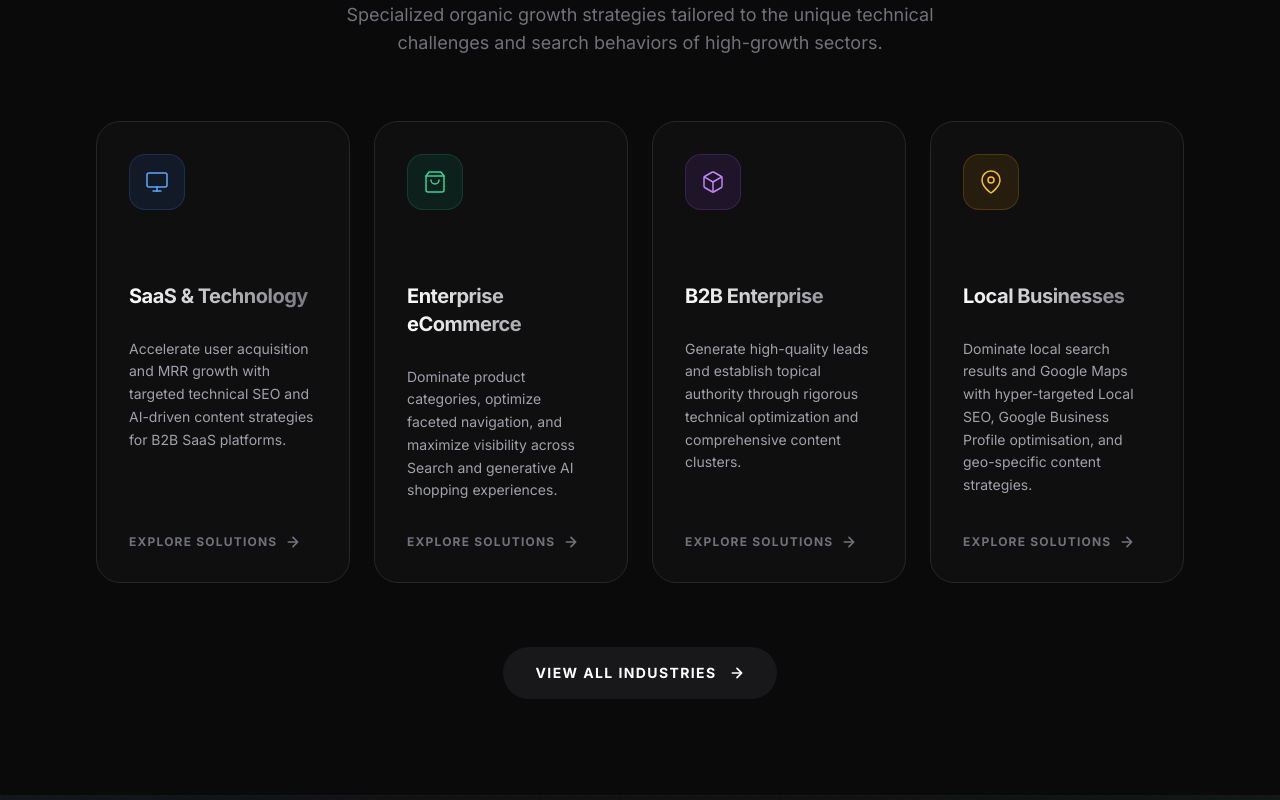
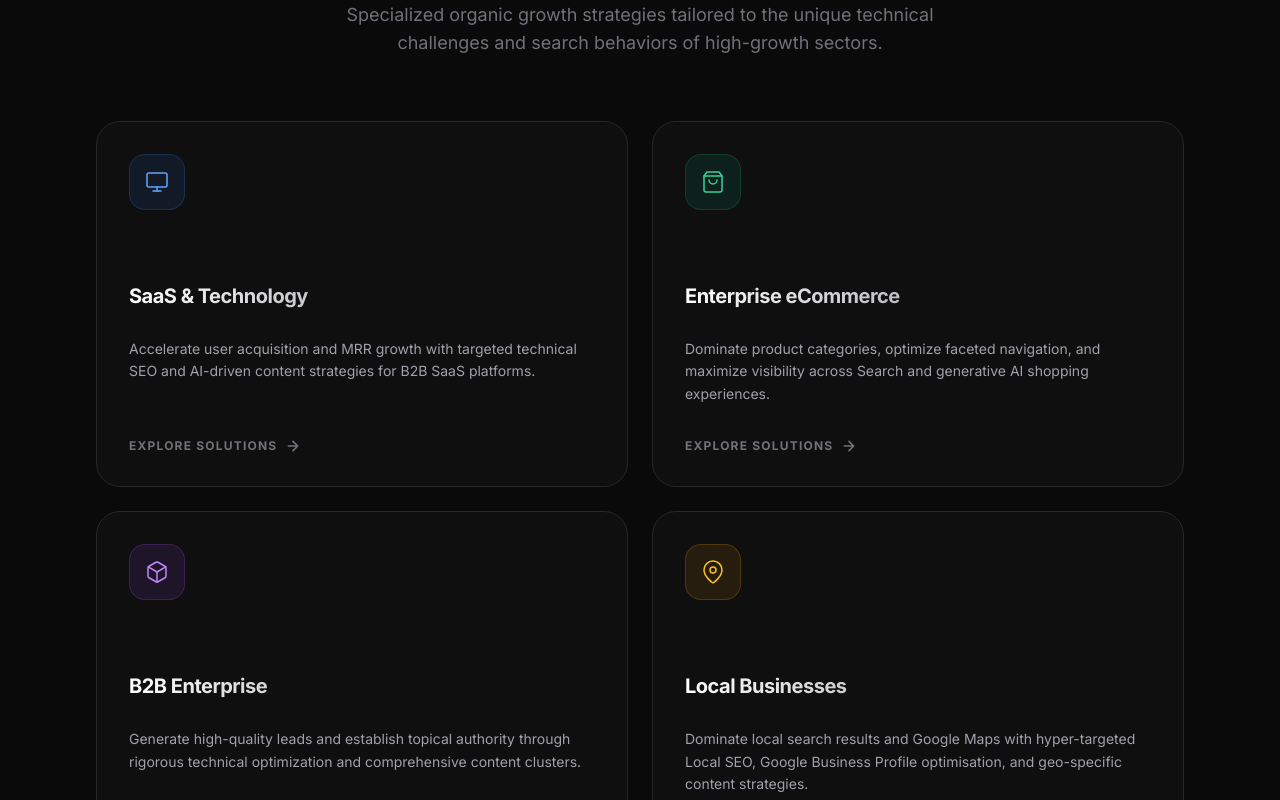
Before and after one commit to Chaitanya9184/portfolio, a Next.js app: page / in a window 1280 px wide. Shown: the part 4500-5300 px from the top of the page. Built offline with nearby package versions, Linux system fonts and the light colour scheme.

Commit message:
style: Change layout grid to 2x2 on Homepage Industries section

```diff
--- a/src/components/IndustriesSection.tsx
+++ b/src/components/IndustriesSection.tsx
@@ -95,7 +95,7 @@
                 </div>
 
                 {/* Industries Grid */}
-                <div className="grid grid-cols-1 md:grid-cols-2 lg:grid-cols-4 gap-6">
+                <div className="grid grid-cols-1 md:grid-cols-2 lg:grid-cols-2 gap-6">
                     {industries.map((industry, index) => (
                         <motion.div
                             key={industry.slug}
```
